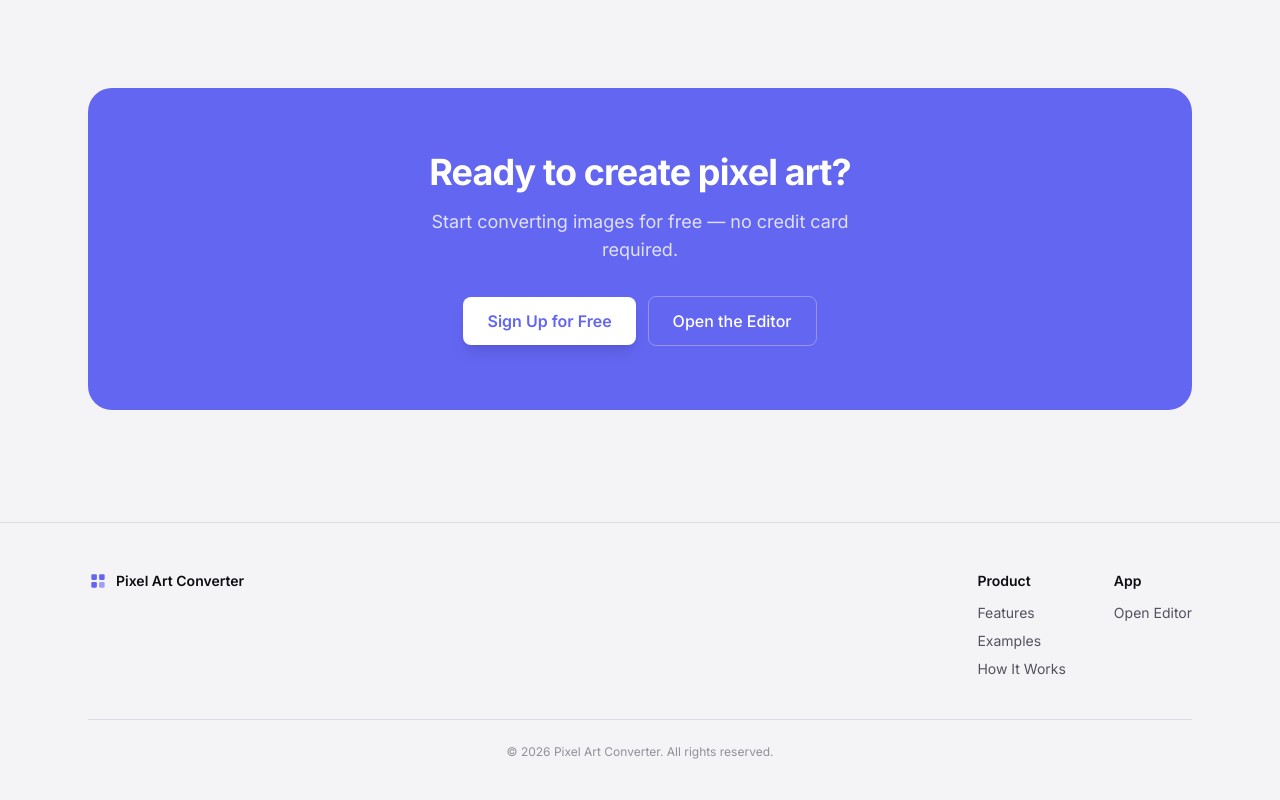
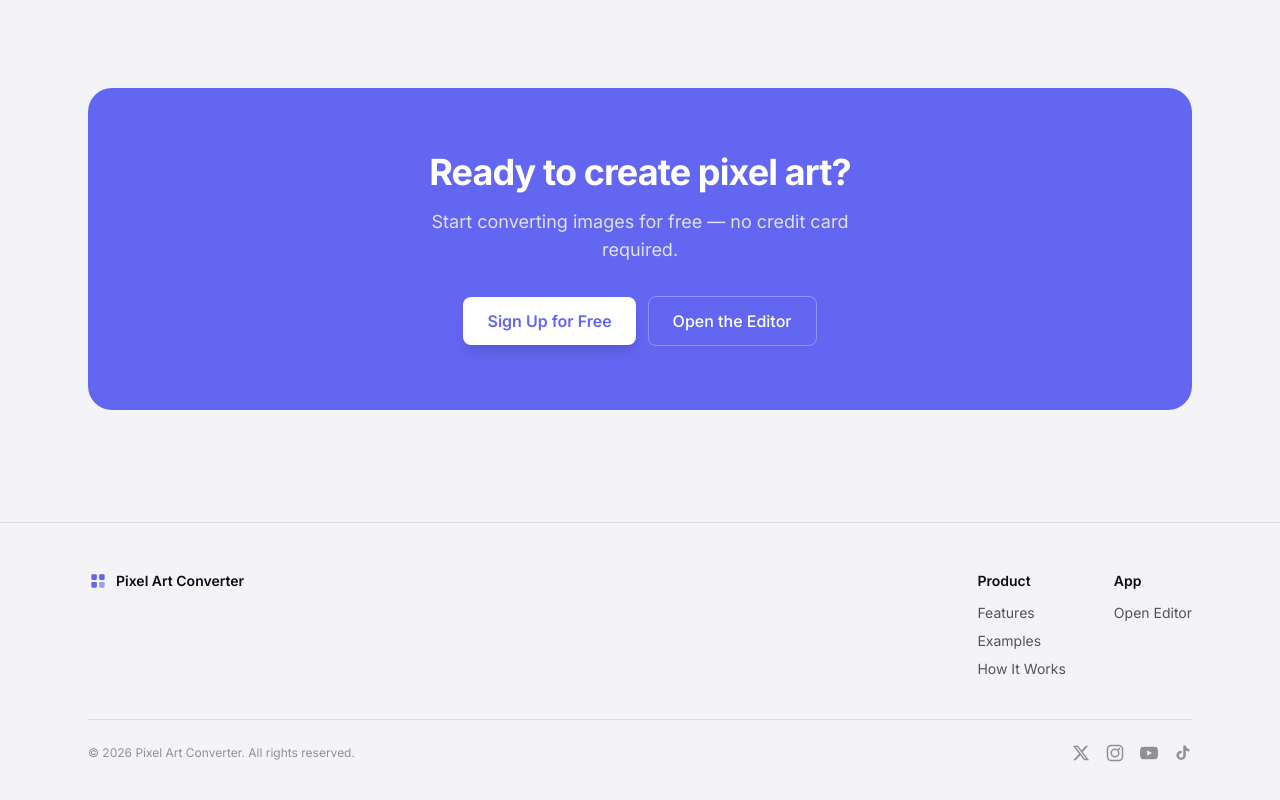
Before and after one commit to pascual2910/pixelart-website, a Next.js app: page / in a window 1280 px wide. Shown: the part 3732-4532 px from the top of the page. Built offline with nearby package versions, Linux system fonts and the light colour scheme; no server answers.

Commit message:
Add social icons to footer with placeholder links

```diff
--- a/src/components/Footer.tsx
+++ b/src/components/Footer.tsx
@@ -50,8 +50,50 @@ export function Footer() {
           </div>
         </div>
 
-        <div className="mt-10 border-t border-border pt-6 text-center text-xs text-text-muted">
-          &copy; {new Date().getFullYear()} {SITE.name}. All rights reserved.
+        <div className="mt-10 flex flex-col items-center gap-4 border-t border-border pt-6 sm:flex-row sm:justify-between">
+          <p className="text-xs text-text-muted">
+            &copy; {new Date().getFullYear()} {SITE.name}. All rights reserved.
+          </p>
+          <div className="flex items-center gap-4">
+            <a
+              href="#"
+              aria-label="Twitter / X"
+              className="text-text-muted transition-colors hover:text-foreground"
+            >
+              <svg width="18" height="18" viewBox="0 0 24 24" fill="currentColor">
+                <path d="M18.244 2.25h3.308l-7.227 8.26 8.502 11.24H16.17l-5.214-6.817L4.99 21.75H1.68l7.73-8.835L1.254 2.25H8.08l4.713 6.231zm-1.161 17.52h1.833L7.084 4.126H5.117z" />
+              </svg>
+            </a>
+            <a
+              href="#"
+              aria-label="Instagram"
+              className="text-text-muted transition-colors hover:text-foreground"
+            >
+              <svg width="18" height="18" viewBox="0 0 24 24" fill="none" stroke="currentColor" strokeWidth="2" strokeLinecap="round" strokeLinejoin="round">
+                <rect x="2" y="2" width="20" height="20" rx="5" />
+                <circle cx="12" cy="12" r="5" />
+                <circle cx="17.5" cy="6.5" r="1.5" fill="currentColor" stroke="none" />
+              </svg>
+            </a>
+            <a
+              href="#"
+              aria-label="YouTube"
+              className="text-text-muted transition-colors hover:text-foreground"
+            >
+              <svg width="18" height="18" viewBox="0 0 24 24" fill="currentColor">
+                <path d="M23.498 6.186a3.016 3.016 0 0 0-2.122-2.136C19.505 3.545 12 3.545 12 3.545s-7.505 0-9.377.505A3.017 3.017 0 0 0 .502 6.186C0 8.07 0 12 0 12s0 3.93.502 5.814a3.016 3.016 0 0 0 2.122 2.136c1.871.505 9.376.505 9.376.505s7.505 0 9.377-.505a3.015 3.015 0 0 0 2.122-2.136C24 15.93 24 12 24 12s0-3.93-.502-5.814zM9.545 15.568V8.432L15.818 12z" />
+              </svg>
+            </a>
+            <a
+              href="#"
+              aria-label="TikTok"
+              className="text-text-muted transition-colors hover:text-foreground"
+            >
+              <svg width="18" height="18" viewBox="0 0 24 24" fill="currentColor">
+                <path d="M19.59 6.69a4.83 4.83 0 0 1-3.77-4.25V2h-3.45v13.67a2.89 2.89 0 0 1-2.88 2.5 2.89 2.89 0 0 1-2.89-2.89 2.89 2.89 0 0 1 2.89-2.89c.28 0 .54.04.79.1v-3.5a6.37 6.37 0 0 0-.79-.05A6.34 6.34 0 0 0 3.15 15a6.34 6.34 0 0 0 6.34 6.34 6.34 6.34 0 0 0 6.34-6.34V8.55a8.18 8.18 0 0 0 4.76 1.52V6.69h-1z" />
+              </svg>
+            </a>
+          </div>
         </div>
       </div>
     </footer>
```
